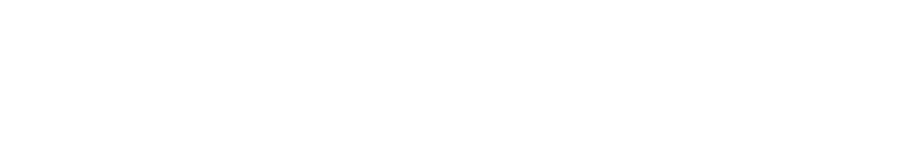
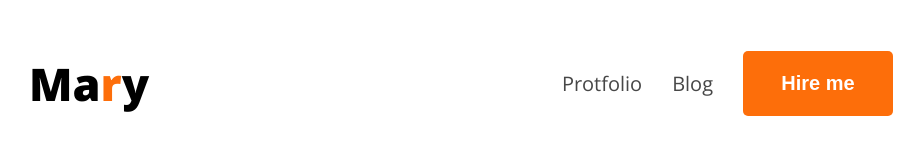
Before and after one commit to anik554/webDeveloperProrfolio, a plain HTML site: page index.htm in a window 1280 px wide. Shown: the whole page, without its empty margins (179-1103 px from the left). Drawn offline with nearby package versions, Linux system fonts and the light colour scheme.

Commit message:
nav section

```diff
--- a/index.htm
+++ b/index.htm
@@ -1,19 +1,31 @@
 <!DOCTYPE html>
 <html lang="en">
-<head>
-    <meta charset="UTF-8">
-    <meta name="viewport" content="width=device-width, initial-scale=1.0">
-    <title>Document</title>
-</head>
-<body>
+  <head>
+    <meta charset="UTF-8" />
+    <meta name="viewport" content="width=device-width, initial-scale=1.0" />
+    <title>Web Dev Protfolio</title>
+    <link rel="preconnect" href="https://fonts.googleapis.com" />
+    <link rel="preconnect" href="https://fonts.gstatic.com" crossorigin />
+    <link
+      href="https://fonts.googleapis.com/css2?family=Open+Sans:ital,wght@0,300..800;1,300..800&display=swap"
+      rel="stylesheet"
+    />
+    <link rel="stylesheet" href="styles/styles.css" />
+  </head>
+  <body class="open-sans-normal">
     <header>
-
+      <nav class="nav">
+        <h3 class="mary">Ma<span class="mary-r">r</span>y</h3>
+        <ul>
+          <li><a href="" class="dark-02" >Protfolio</a></li>
+          <li><a href="" class="dark-02">Blog</a></li>
+          <li>
+            <a href="" ><button class="button-primary">Hire me</button></a>
+          </li>
+        </ul>
+      </nav>
     </header>
-    <main>
-
-    </main>
-    <footer>
-
-    </footer>
-</body>
+    <main></main>
+    <footer></footer>
+  </body>
 </html>
--- /dev/null
+++ b/styles/styles.css
@@ -0,0 +1,50 @@
+.open-sans-normal {
+  font-family: "Open Sans", sans-serif;
+  font-optical-sizing: auto;
+  font-style: normal;
+  font-variation-settings: "wdth" 100;
+}
+
+nav {
+  display: flex;
+  align-items: center;
+  justify-content: space-between;
+  margin: 0 200px;
+}
+.mary {
+  font-size: 45px;
+  font-weight: 800;
+}
+.mary-r {
+  color: #fd6e0a;
+}
+
+nav ul li {
+  list-style: none;
+  margin-left: 30px;
+
+}
+nav ul li a {
+  text-decoration: none;
+  font-size: 20px;
+}
+
+nav ul{
+    display: flex;
+    align-items: center;
+}
+.dark-02{
+    color: #474747;
+}
+
+.button-primary{
+    background-color: #FD6E0A;
+    color: #fff;
+    border-radius: 5px;
+    width: 150px;
+    height: 65px;
+    font-weight: bold;
+    font-size: 20px;
+    border: none;
+    padding: 10px;
+}
```
